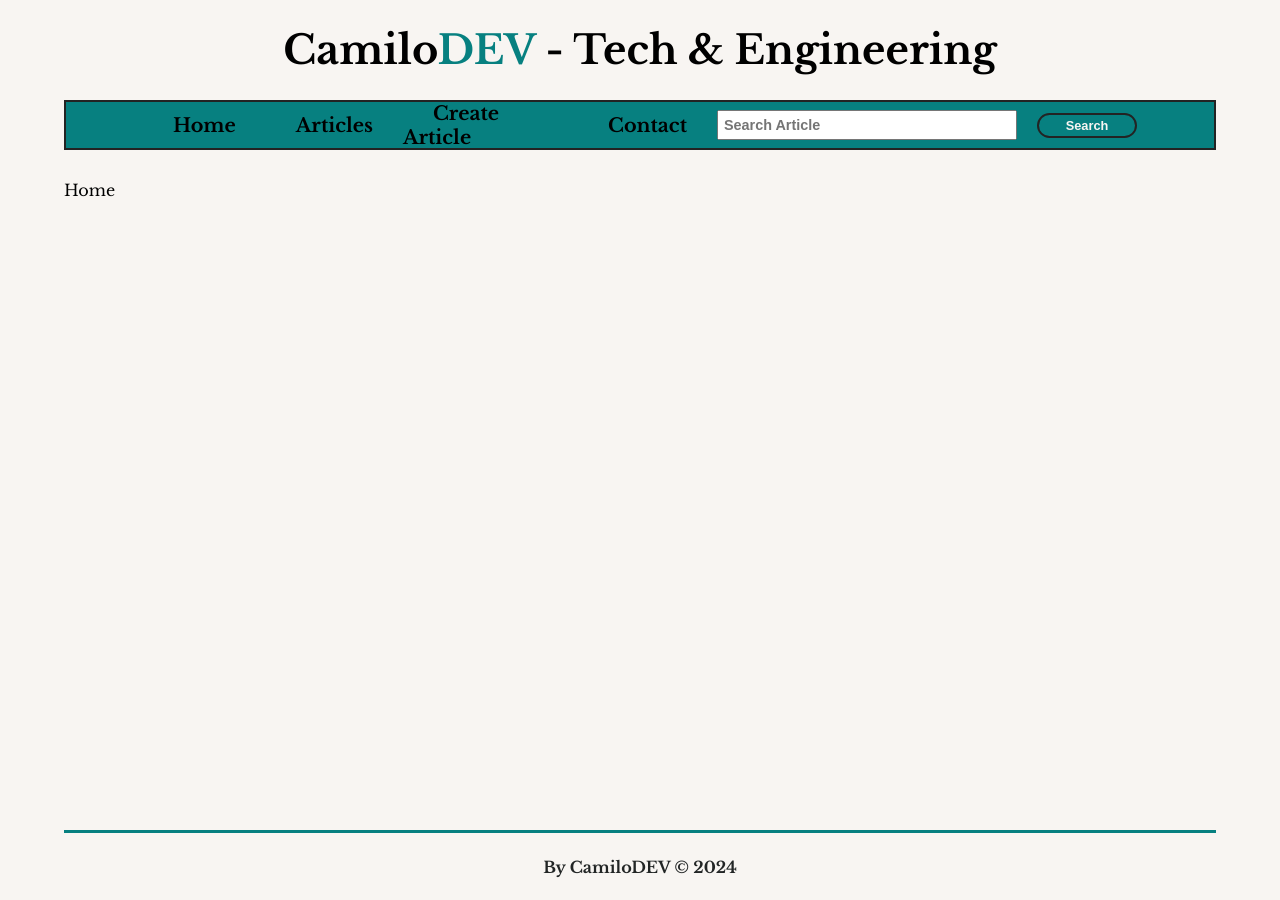
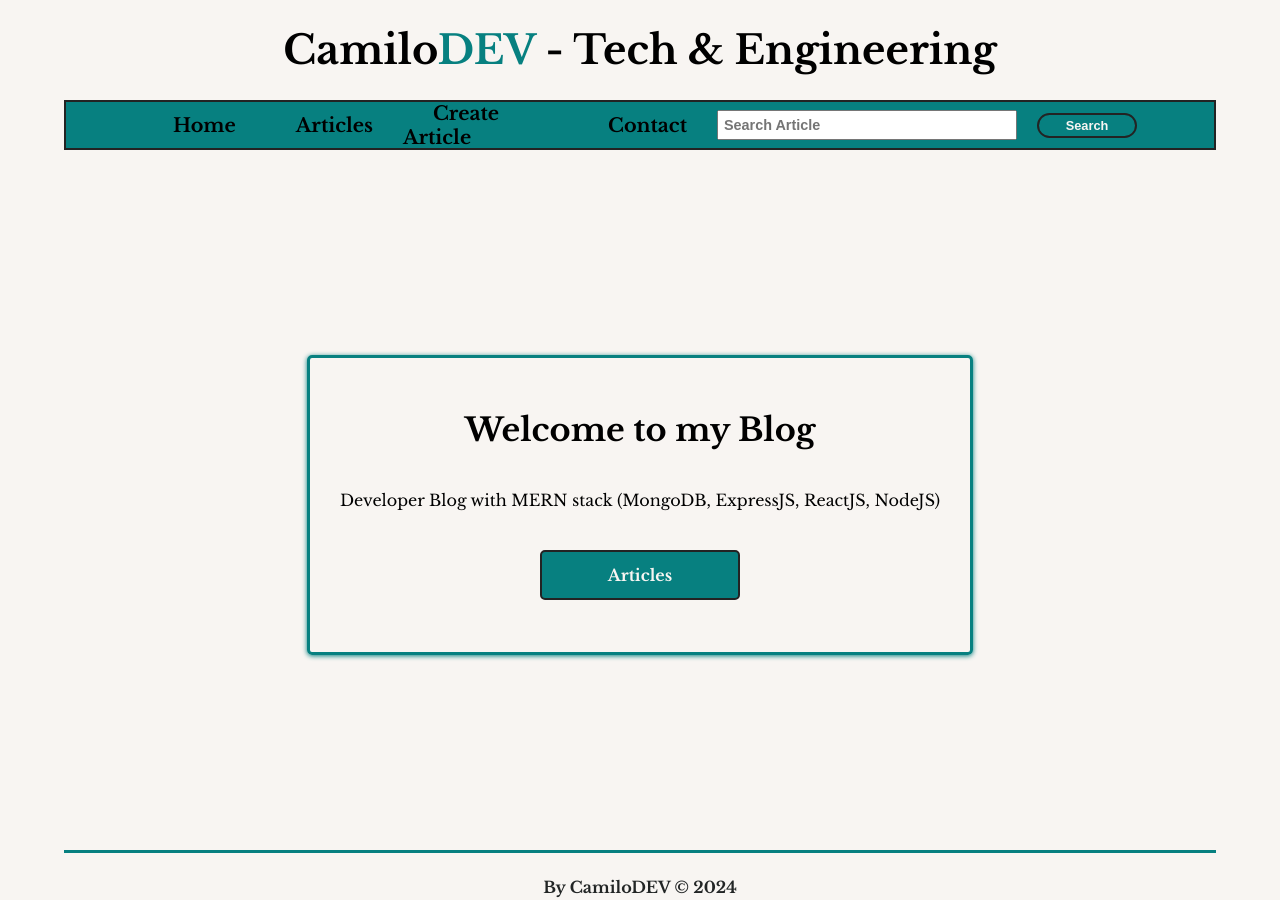
Before and after one commit to Hcrj99/BLOG, a React (Vite) app: page / in a window 1280 px wide. Built offline with nearby package versions, Linux system fonts and the light colour scheme.

Commit message:
initial struct home

```diff
--- a/src/Components/Pages/Home.jsx
+++ /dev/null
@@ -1,7 +0,0 @@
-import React from 'react';
-
-export const Home = () => {
-    return (
-        <div>Home</div>
-    )
-}
--- /dev/null
+++ b/src/Components/Pages/Home/Home.css
@@ -0,0 +1,53 @@
+.Home__container {
+    width: 100%;
+    min-height: 650px;
+    width: auto;
+    display: flex;
+    align-items: center;
+    justify-content: center;
+    margin-bottom: 20px;
+}
+
+.Home__welcome {
+    max-width: 700px;
+    height: 300px;
+    padding: 30px;
+    display: flex;
+    flex-direction: column;
+    justify-content: center;
+    align-items: center;
+    gap: 40px;
+    border: 3px solid var(--button-color);
+    border-radius: 5px;
+    box-shadow: 0 1px 5px #078080;
+}
+
+.Home__welcome h2 {
+    font-weight: bold;
+    font-size: 2rem;
+}
+
+.Home__welcome p {
+    font-weight: lighter;
+    font-size: 1rem;
+}
+
+.Button-articles {
+    width: 200px;
+    height: 50px;
+    display: flex;
+    justify-content: center;
+    align-items: center;
+    text-decoration: none;
+    font-weight: bold;
+    color: var(--background-color);
+    background: var(--button-color);
+    border: 2px solid var(--main-color);
+    border-radius: 5px;
+    transition: 0.3s;
+}
+
+.Button-articles:hover {
+    color: var(--paragraph-color);
+    background: var(--secondary-color);
+}
--- /dev/null
+++ b/src/Components/Pages/Home/Home.jsx
@@ -0,0 +1,15 @@
+import React from 'react';
+import { Link } from 'react-router-dom';
+import './Home.css';
+
+export const Home = () => {
+    return (
+        <div className='Home__container'>
+            <div className='Home__welcome'>
+                <h2>Welcome to my Blog</h2>
+                <p>Developer Blog with MERN stack (MongoDB, ExpressJS, ReactJS, NodeJS)</p>
+                <Link to='/Articles' className='Button-articles'>Articles</Link>
+            </div>
+        </div>
+    )
+}
--- a/src/router/Router.jsx
+++ b/src/router/Router.jsx
@@ -1,6 +1,6 @@
 import React from "react";
 import { Routes, Route, BrowserRouter, Navigate } from "react-router-dom";
-import { Home } from "../Components/Pages/Home";
+import { Home } from "../Components/Pages/Home/Home";
 import { Articles } from "../Components/Pages/Articles";
 import { Header } from "../Components/Layout/Header/Header";
 import { Nav } from "../Components/Layout/Nav/Nav";
```
